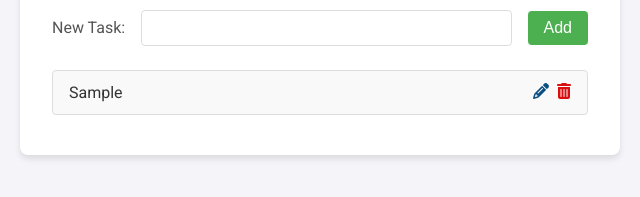
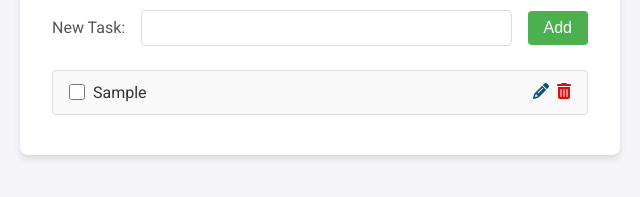
Before and after one commit to TysonThurman/Vanilla-Todo, a plain HTML site: page index.html in a window 1280 px wide. Both pictures are taken after typing "Sample" into the empty fields and a click on the input "Add". Shown: the part 381-578 px from the top of the page, 320-960 px from the left. Drawn offline with Linux system fonts and the light colour scheme.

Commit message:
code restructured

```diff
--- a/app.css
+++ b/app.css
@@ -1,12 +1,3 @@
-/* body {
-    font-family: 'Roboto', serif;
-} */
-
-.edit-todo-btn, .delete-todo-btn {
-    cursor:pointer;
-}
-
-/* General Reset */
 * {
     margin: 0;
     padding: 0;
@@ -25,7 +16,6 @@ body {
     margin: 0;
 }
 
-/* Header */
 .header {
     background-color: #4CAF50;
     width: 100%;
@@ -40,7 +30,6 @@ body {
     font-weight: bold;
 }
 
-/* Main Container */
 .main-container {
     width: 90%;
     max-width: 600px;
@@ -51,7 +40,6 @@ body {
     margin-top: 1.5rem;
 }
 
-/* Form */
 .form-container {
     margin-bottom: 1.5rem;
 }
@@ -96,7 +84,6 @@ input[type="submit"]:hover {
     background-color: #45a049;
 }
 
-/* Todo List */
 .list-container {
     margin-top: 1rem;
 }
@@ -107,8 +94,8 @@ input[type="submit"]:hover {
 
 .todo-list li {
     display: grid;
-    grid-template-columns: 1fr auto; /* Text takes available space, buttons fit content */
-    align-items: center; /* Center content vertically */
+    grid-template-columns: 1fr auto;
+    align-items: center;
     background-color: #f9f9f9;
     border: 1px solid #ddd;
     border-radius: 4px;
@@ -118,8 +105,8 @@ input[type="submit"]:hover {
 }
 
 .todo-list li .actions {
-    display: flex; /* Use flexbox for button spacing inside the actions container */
-    gap: 0.5rem; /* Adds space between buttons/icons */
+    display: flex;
+    gap: 0.5rem;
 }
 
 .todo-list li button {
@@ -140,6 +127,32 @@ input[type="submit"]:hover {
     transform: scale(1.01);
 }
 
+.task {
+    display: grid;
+    grid-template-columns: auto 1fr; /* Checkbox and task text */
+    align-items: center;
+    gap: 0.5rem;
+    width: 100%; /* Ensure the task spans the list item width */
+}
+
+.task-checkbox {
+    accent-color: #4CAF50; /* Modern checkbox styling */
+    width: 1rem;
+    height: 1rem;
+    cursor: pointer;
+}
+
+.task-text {
+    font-size: 1rem;
+    transition: color 0.3s, text-decoration 0.3s;
+}
+
+/* Strike-through and faded color when checkbox is checked */
+.task-checkbox:checked + .task-text {
+    text-decoration: line-through;
+    color: #888; /* Lighter color to show completion */
+}
+
 /* Responsive Design */
 @media (max-width: 480px) {
     .todo-form {
--- a/app.js
+++ b/app.js
@@ -1,79 +1,71 @@
+document.addEventListener("DOMContentLoaded", () => {
     const todoList = document.getElementById("todo-list");
+    const todoForm = document.getElementById("todo-form");
+    const todoInput = document.getElementById("input-todo");
 
-var existingTodos = JSON.parse(localStorage.getItem("allTodos")) || [];
+    const loadTasks = () => {
+        var tasks = JSON.parse(localStorage.getItem("allTodos")) || [];
+        tasks.forEach(({ id, value, completed }) => {
+            addTaskToDOM(id, value, completed);
+        });
+    }
 
-if(existingTodos.length != 0) {
-    for (let i = 0; i < existingTodos.length; i++) {
-        var id = existingTodos[i]["id"];
+    const saveTasks = () => {
+        const tasks = [];
+        document.querySelectorAll("#todo-list li").forEach((li) => {
+            const value = li.querySelector(".task-text").textContent;
+            const completed = li.querySelector(".task-checkbox").checked;
+            const id = li.querySelector(".task-checkbox").id;
+            tasks.push({ id, value, completed });
+        });
+        localStorage.setItem("allTodos", JSON.stringify(tasks));
+    }
+
+    const addTaskToDOM = (id, value, completed = false) => {
             var listItem = document.createElement("li");
             listItem.className = 'todo-list__item';
             listItem.innerHTML = `
-            <span>${existingTodos[i]["value"]}</span>
-            <div id="${existingTodos[i]["id"]}" class="actions">
-                <button id="${existingTodos[i]["id"]}" class="edit-btn"><i class="fa-solid fa-pencil todo-btn edit-todo-btn" style="color: #0a4d80;"></i></button>
-                <button id="${existingTodos[i]["id"]}" class="delete-btn"><i class="fa-solid fa-trash-can todo-btn delete-todo-btn" style="color: #da1010;"></i></button>
+                <label class="task">
+                    <input id="${id}" type="checkbox" class="task-checkbox" ${completed ? "checked" : ""}>
+                    <span class="task-text">${value}</span>
+                </label>
+                <div id="${id}" class="actions">
+                    <button id="${id}" class="edit-btn"><i class="fa-solid fa-pencil todo-btn edit-todo-btn" style="color: #0a4d80;"></i></button>
+                    <button id="${id}" class="delete-btn"><i class="fa-solid fa-trash-can todo-btn delete-todo-btn" style="color: #da1010;"></i></button>
                 </div>
                 `
             listItem.setAttribute("id", id);
             todoList.appendChild(listItem);
     }
-}
 
-addEventListenerButtons();
-
-var todoForm = document.getElementById('todo-form');
     todoForm.addEventListener("submit", handleSubmit);
 
     function handleSubmit(e) {
         e.preventDefault();
-    //add the todo objects to the local storage
-    var newTodoValue = document.getElementById('input-todo').value;
+        var value = todoInput.value.trim();
         var id = "id" + Math.random().toString(16).slice(2);
-    var todoObject = {"id": id, "value": newTodoValue};
-    localStorage.setItem("newTodo", JSON.stringify(todoObject));
-    existingTodos.push(todoObject);
-    localStorage.setItem("allTodos", JSON.stringify(existingTodos));
-
-    //add new todo to the DOM list
-    var todoItem = document.createElement("li");
-    todoItem.className = 'todo-list__item';
-    todoItem.innerHTML = `
-    <span>${todoObject.value}</span>
-    <div id="${todoObject.id}" class="actions">
-        <button id="${todoObject.id}" class="edit-btn"><i class="fa-solid fa-pencil todo-btn edit-todo-btn" style="color: #0a4d80;"></i></button>
-        <button id="${todoObject.id}" class="delete-btn"><i class="fa-solid fa-trash-can todo-btn delete-todo-btn" style="color: #da1010;"></i></button>
-    </div>
-    `
-    todoItem.setAttribute("id", id);
-    todoList.appendChild(todoItem);
-
-    //clear the input box
-    document.getElementById('input-todo').value = '';
-
-    addEventListenerButtons();
-}
-
-function addEventListenerButtons() {
-    const todoButtonArray = document.getElementsByClassName("todo-btn");
-
-    for (let i = 0; i < todoButtonArray.length; i++) {
-    todoButtonArray[i].addEventListener("click", handleClick);
+        var completed = false;
+        if(value) {
+            addTaskToDOM(id, value, completed);
+            saveTasks();
+            todoInput.value = "";
         }
     }
 
-function handleClick(e) {
-    if(this.classList.contains("delete-todo-btn")) {
-        //remove the item from DOM
-        var itemId = e.target.parentNode.id;
-        document.getElementById(itemId).remove();
-        //remove the item from localStorage
-        existingTodos = existingTodos.filter(todo => todo.id !== itemId);
-        localStorage.setItem("allTodos", JSON.stringify(existingTodos));
+    // Listen for changes to checkboxes and delete buttons
+    todoList.addEventListener("change", (e) => {
+        if (e.target.classList.contains("task-checkbox")) {
+            saveTasks(); // Save state when checkbox is toggled
+        }
+    });
 
+    todoList.addEventListener("click", (e) => {
+        if (e.target.closest(".delete-btn")) {
+            const li = e.target.closest("li");
+            li.remove();
+            saveTasks(); // Save state after deletion
         }
+    });
 
-    if(this.classList.contains("edit-todo-btn")) {
-        console.log("Edit button clicked");
-        console.log(e.target.parentNode.id);
-    }
-}
+    loadTasks();
+});
```
Lines whose indentation alone changed are shown as unchanged.
